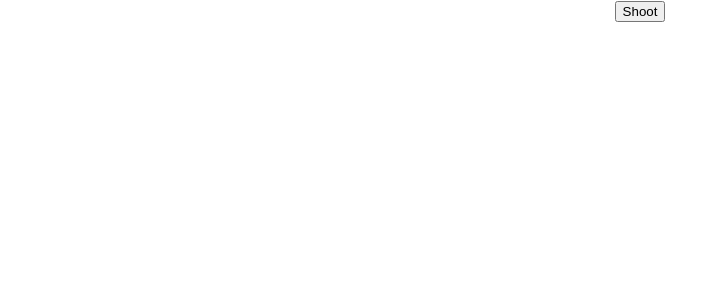
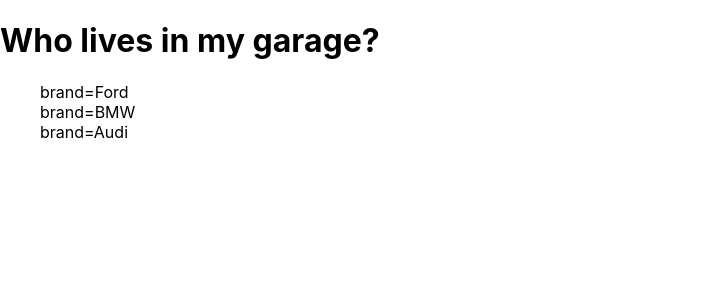
Before and after one commit to morajdhwaj/Java-Script, a React (Create React App) app: page / in a window 1280 px wide. Shown: the top 300 px of the page, without its empty margins (0-727 px from the left). Built offline with nearby package versions, Linux system fonts and the light colour scheme.

Commit message:
Learn JS

```diff
--- a/src/App.js
+++ b/src/App.js
@@ -1,14 +1,20 @@
 import "./App.css";
 
 function App() {
-  const Shoot = () => {
-    alert("Good Short");
-  };
-
+  const cars = [
+    { id: 1, brand: "Ford" },
+    { id: 2, brand: "BMW" },
+    { id: 3, brand: "Audi" },
+  ];
   return (
-    <div className="App">
-      <button onClick={Shoot}>Shoot</button>
-    </div>
+    <>
+      <h1>Who lives in my garage?</h1>
+      <ul>
+        {cars.map((car) => (
+          <div key={car.id}> brand={car.brand} </div>
+        ))}
+      </ul>
+    </>
   );
 }
 
```
